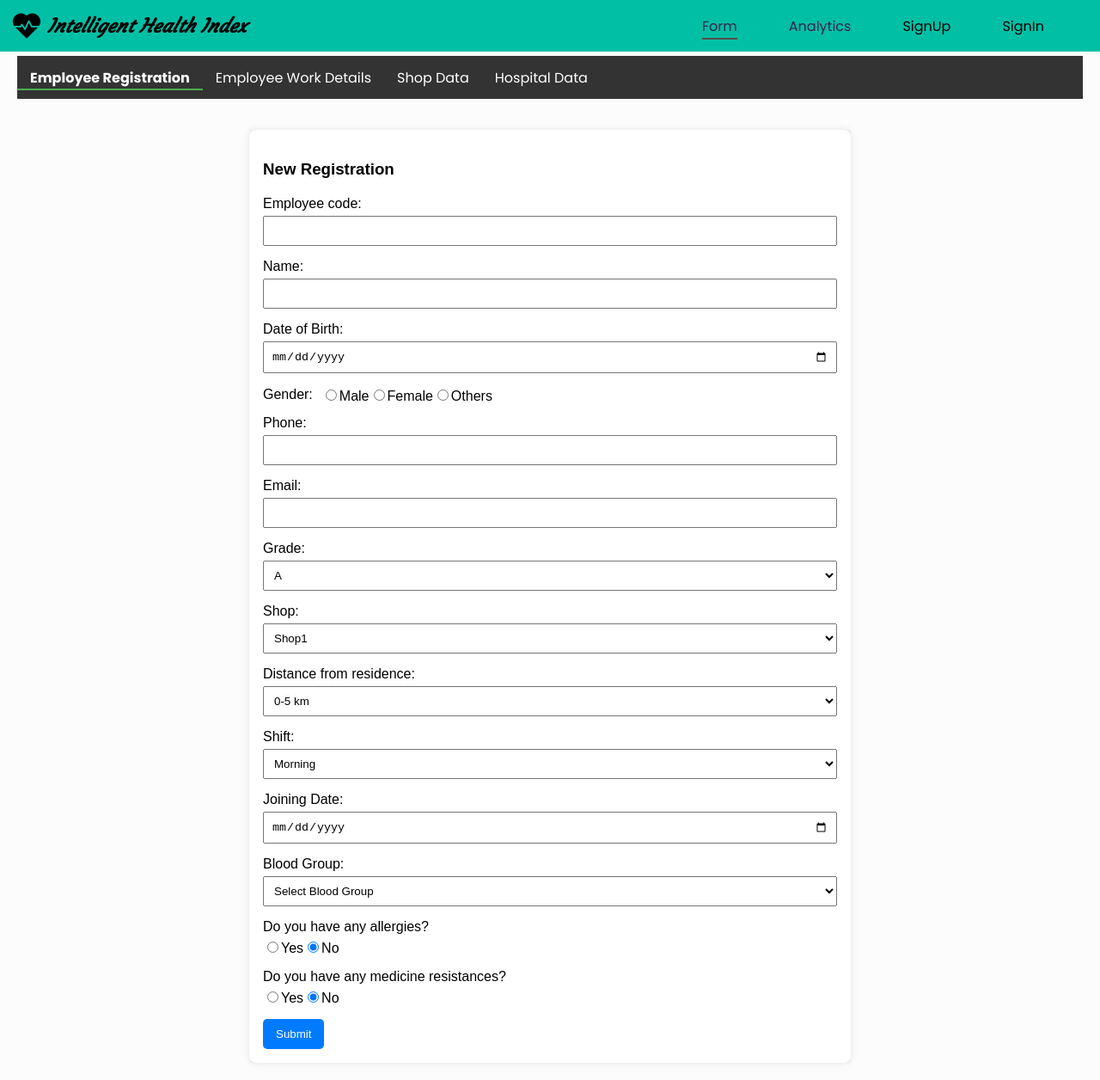
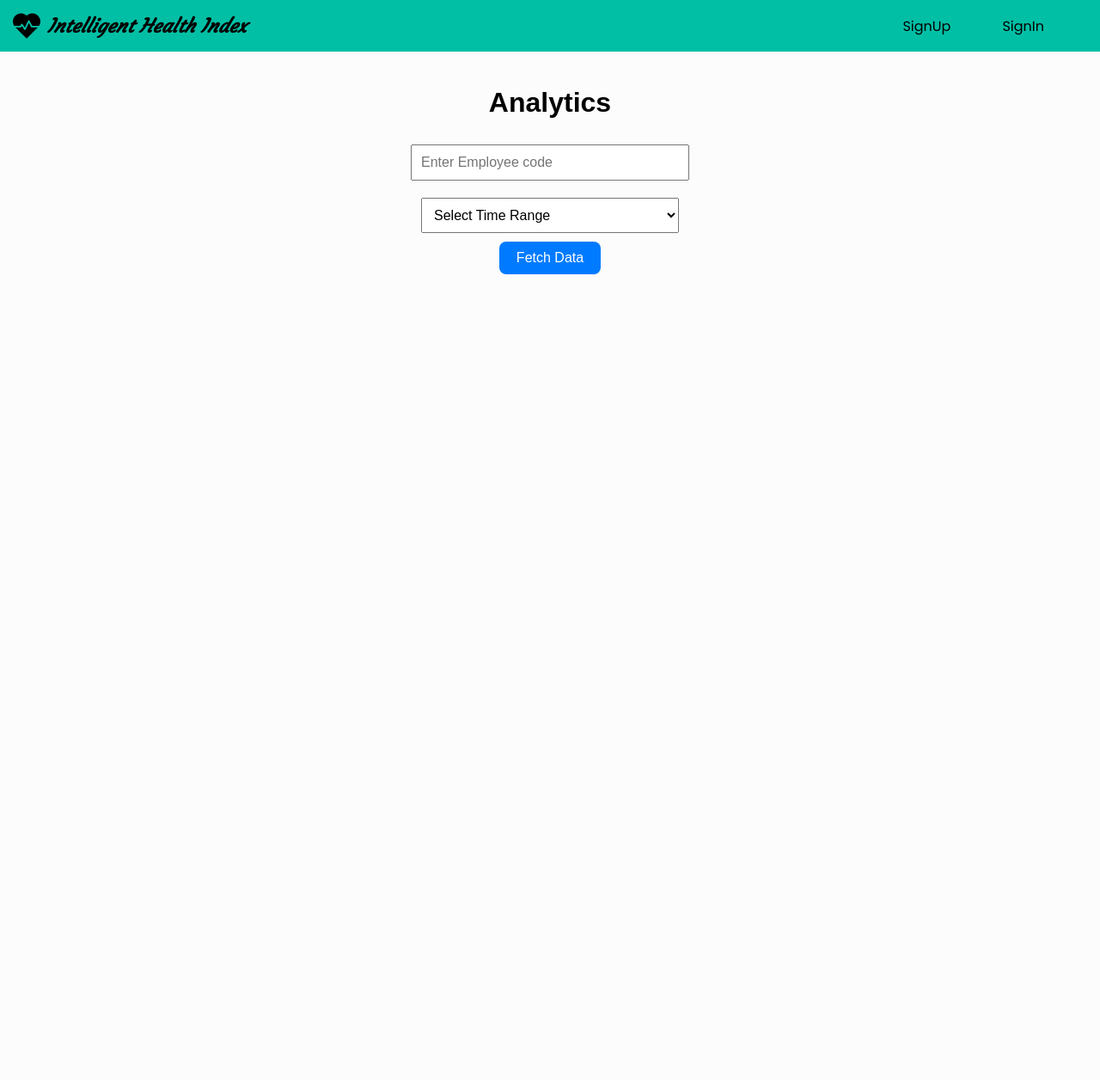
Before and after one commit to tangy104/iHH, a React (Vite) app: page / in a window 1280 px wide. Shown: the whole page at 86% size. After the commit the page ends 800 px from the top, so only its background shows below. Built offline with nearby package versions, Linux system fonts and the light colour scheme; a web font is replaced by a local one.

Commit message:
authentication added

```diff
--- a/src/App.jsx
+++ b/src/App.jsx
@@ -13,7 +13,7 @@ const App = () => {
       <BrowserRouter>
         <Navbar />
         <Routes>
-          <Route path="/" element={<MainForm />} />
+          <Route path="/" element={<VisualFetch />} />
           <Route path="/form" element={<MainForm />} />
           <Route path="/analytics" element={<VisualFetch />} />
           <Route path="/signUp/:role" element={<SignUp />} />
--- a/src/components/nav/Navbar.jsx
+++ b/src/components/nav/Navbar.jsx
@@ -10,7 +10,7 @@ const Navbar = () => {
   const location = useLocation();
   const navigate = useNavigate();
   const currentPath = location.pathname;
-  const { isAuthenticated, userRole } = useContext(AuthContext);
+  const { isAuthenticated, userRole, logout } = useContext(AuthContext);
 
   const [showNavbar, setShowNavbar] = useState(false);
   const [showDropdownSignUp, setShowDropdownSignUp] = useState(false);
@@ -78,11 +78,18 @@ const Navbar = () => {
           className={`${styles.navElements} ${showNavbar ? styles.active : ""}`}
         >
           <ul>
+            {/* Conditional rendering based on authentication and role */}
+            {isAuthenticated ? (
+              <>
+                {userRole === "admin" && (
+                  <>
                     <li>
                       <NavLink
                         to="/form"
                         className={({ isActive }) =>
-                  isActive || currentPath === "/" ? styles.activeLink : ""
+                          isActive || currentPath === "/"
+                            ? styles.activeLink
+                            : ""
                         }
                         onClick={handleNavLinkClick}
                       >
@@ -100,6 +107,27 @@ const Navbar = () => {
                         Analytics
                       </NavLink>
                     </li>
+                  </>
+                )}
+                {(userRole === "doctor" || userRole === "employee") && (
+                  <li>
+                    <NavLink
+                      to="/analytics"
+                      className={({ isActive }) =>
+                        isActive ? styles.activeLink : ""
+                      }
+                      onClick={handleNavLinkClick}
+                    >
+                      Analytics
+                    </NavLink>
+                  </li>
+                )}
+                <li onClick={logout} style={{ cursor: "pointer" }}>
+                  Logout
+                </li>
+              </>
+            ) : (
+              <>
                 <li
                   onMouseEnter={handleMouseEnterSignUp}
                   onMouseLeave={handleMouseLeaveSignUp}
@@ -144,6 +172,8 @@ const Navbar = () => {
                     </div>
                   )}
                 </li>
+              </>
+            )}
           </ul>
         </div>
       </div>
--- a/src/pages/auth/signUp/SignUp.jsx
+++ b/src/pages/auth/signUp/SignUp.jsx
@@ -1,11 +1,8 @@
-import { useParams } from "react-router-dom";
-import React, { useState } from "react";
+import { useParams, useNavigate } from "react-router-dom";
+import React, { useState, useContext } from "react";
+import { AuthContext } from "../../../states/AuthContext";
 import styles from "./SignUp.module.css";
 import axios from "axios";
-
-// import EmployeeSignUp from "./EmployeeSignUp";
-// import DoctorSignUp from "./DoctorSignUp";
-// import AdminSignUp from "./AdminSignUp";
 
 const SignUp = () => {
   const { role } = useParams();
@@ -22,22 +19,27 @@ const SignUp = () => {
 };
 
 const EmployeeSignUp = () => {
+  const navigate = useNavigate();
+  const { role } = useParams();
+  const { isAuthenticated, userRole, login, logout } = useContext(AuthContext);
   const [formData, setFormData] = useState({
     userid: "",
     name: "",
     password: "",
     phone: "",
     email: "",
-    role: "employee",
+    role: role,
   });
 
   const [responseMessage, setResponseMessage] = useState("");
+  const [isLoading, setIsLoading] = useState(false);
 
   const handleChange = (e) => {
     const { name, value } = e.target;
     setFormData({ ...formData, [name]: value });
   };
   const handleSubmit = async (e) => {
+    setIsLoading(true);
     e.preventDefault();
     if (!formData.userid) {
       setResponseMessage("Please fill id no.");
@@ -47,7 +49,7 @@ const EmployeeSignUp = () => {
     console.log("Employee Data:", formData);
     try {
       const response = await axios.post(
-        `${import.meta.env.VITE_API_BASE_URL}/api/HR/`,
+        `${import.meta.env.VITE_API_BASE_URL}/signup/`,
         formData
       );
       console.log("Server Response:", response.data);
@@ -58,11 +60,15 @@ const EmployeeSignUp = () => {
         password: "",
         phone: "",
         email: "",
-        role: role,
+        role: "employee",
       });
+      setIsLoading(false);
+      login(role);
+      navigate("/analytics");
     } catch (error) {
       console.error("Error submitting data:", error);
       setResponseMessage("Failed to submit data. Please try again.");
+      setIsLoading(false);
     }
   };
 
@@ -120,9 +126,9 @@ const EmployeeSignUp = () => {
             onChange={handleChange}
           />
         </div>
-
+        {/* <div className={styles.spinner}></div> */}
         <button className={styles.button} type="submit">
-          Submit
+          {isLoading ? <div className={styles.spinner}></div> : "Submit"}
         </button>
         {responseMessage && <p>{responseMessage}</p>}
       </form>
--- a/src/pages/auth/signUp/SignUp.module.css
+++ b/src/pages/auth/signUp/SignUp.module.css
@@ -49,9 +49,14 @@
     background: #007bff;
     color: #fff;
     border: none;
-    padding: 10px 15px;
+    /* padding: 10px 15px; */
     border-radius: 5px;
     cursor: pointer;
+    width:5rem;
+    height:2rem;
+    display:flex;
+    justify-content:center;
+    align-items: center;
   }
 
   .button:hover {
```
Lines whose indentation alone changed are shown as unchanged.
